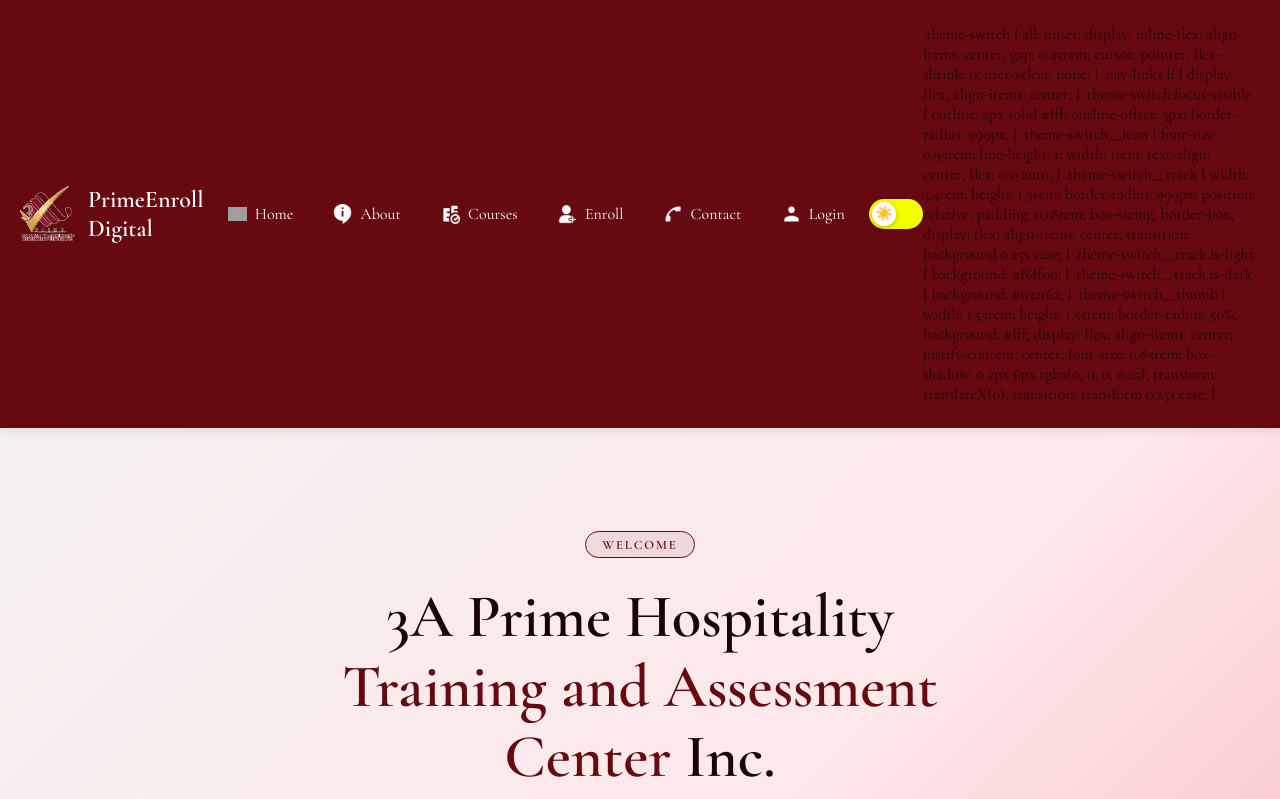
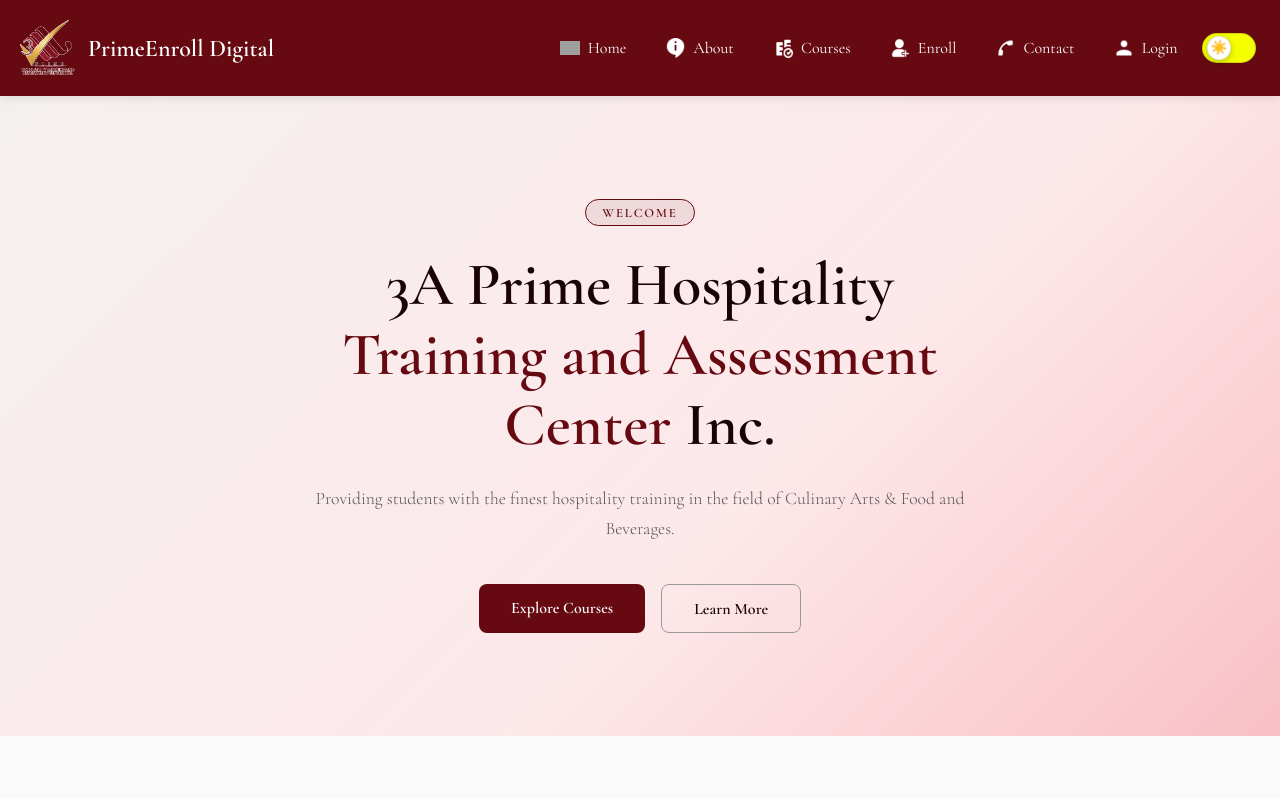
Before and after one commit to apassionatestudent/Site, a React (Vite) app in the folder frontend/: page / in a window 1280 px wide. Shown: the top 799 px of the page. Built offline with nearby package versions, Linux system fonts and the light colour scheme; grey boxes are pictures that could not be loaded.

Commit message:
corrected the master branch after design failure in merge

```diff
--- /dev/null
+++ b/frontend/src/components/ThemeToggle.css
@@ -0,0 +1,58 @@
+.theme-switch {
+  /* reset button styles */
+  all: unset;
+  display: inline-flex;
+  align-items: center;
+  gap: 0.45rem;
+  cursor: pointer;
+  flex-shrink: 0;
+  user-select: none;
+}
+
+.theme-switch:focus-visible {
+  outline: 2px solid #fff;
+  outline-offset: 3px;
+  border-radius: 999px;
+}
+
+.theme-switch-track {
+  width: 3.4rem;
+  height: 1.9rem;
+  border-radius: 999px;
+  padding: 0.12rem 0.25rem;
+  box-sizing: border-box;
+  display: flex;
+  align-items: center;
+  transition: background 0.25s ease;
+  border: 1px solid rgba(0, 0, 0, 0.15);
+  background-clip: padding-box;
+}
+
+.theme-switch-track.is-light {
+  background: #f6ff00;
+}
+
+.theme-switch-track.is-dark {
+  background: #032162;
+}
+
+/* thumb always animated */
+.theme-switch-thumb {
+  width: 1.55rem;
+  height: 1.55rem;
+  border-radius: 50%;
+  background: #fff;
+  border: 1px solid rgba(0, 0, 0, 0.1);
+  display: flex;
+  align-items: center;
+  justify-content: center;
+  font-size: 0.85rem;
+  box-shadow: 0 2px 6px rgba(0, 0, 0, 0.25);
+  transform: translateX(0);
+  transition: transform 0.25s ease;
+}
+
+/* slide thumb to the right when in dark mode */
+.theme-switch-track.is-dark .theme-switch-thumb {
+  transform: translateX(1.45rem);
+}
--- a/frontend/src/components/ThemeToggle.jsx
+++ b/frontend/src/components/ThemeToggle.jsx
@@ -1,91 +1,25 @@
-import { useTheme } from "./../context/ThemeContext.jsx";
+import './ThemeToggle.css';
+import { useTheme } from "../context/ThemeContext.jsx";
+
 
 export default function ThemeToggle() {
   const { isDark, toggleTheme } = useTheme();
 
   return (
-    <>
     <button
       type="button"
-        className="theme-switch"
+      className={`theme-switch`}
       role="switch"
       aria-checked={isDark}
       aria-label="Toggle theme"
       onClick={toggleTheme}
+      title='Switch to day/night mode?'
     >
-
-        <span className={`theme-switch__track ${isDark ? "is-dark" : "is-light"}`} aria-hidden="true">
-          <span className="theme-switch__thumb">
+      <span className={`theme-switch-track ${isDark ? "is-dark" : "is-light"}`} aria-hidden="true">
+        <span className="theme-switch-thumb">
           {isDark ? "🌙" : "☀️"}
         </span>
       </span>
-
     </button>
-
-      <style>{`
-        .theme-switch {
-          all: unset;
-          display: inline-flex;
-          align-items: center;
-          gap: 0.45rem;
-          cursor: pointer;
-          flex-shrink: 0;
-          user-select: none;
-        }
-
-        .nav-links li {
-          display: flex;
-          align-items: center;
-        }
-
-        .theme-switch:focus-visible {
-          outline: 2px solid #fff;
-          outline-offset: 3px;
-          border-radius: 999px;
-        }
-
-        .theme-switch__icon {
-          font-size: 0.95rem;
-          line-height: 1;
-          width: 1rem;
-          text-align: center;
-          flex: 0 0 auto;
-        }
-
-        .theme-switch__track {
-          width: 3.4rem;
-          height: 1.9rem;
-          border-radius: 999px;
-          position: relative;
-          padding: 0.18rem;
-          box-sizing: border-box;
-          display: flex;
-          align-items: center;
-          transition: background 0.25s ease;
-        }
-
-        .theme-switch__track.is-light {
-          background: #f6ff00;
-        }
-
-        .theme-switch__track.is-dark {
-          background: #032162;
-        }
-
-        .theme-switch__thumb {
-          width: 1.55rem;
-          height: 1.55rem;
-          border-radius: 50%;
-          background: #fff;
-          display: flex;
-          align-items: center;
-          justify-content: center;
-          font-size: 0.85rem;
-          box-shadow: 0 2px 6px rgba(0, 0, 0, 0.25);
-          transform: translateX(${isDark ? "1.45rem" : "0"});
-          transition: transform 0.25s ease;
-        }
-      `}</style>
-    </>
   );
 }
```
Lines whose indentation alone changed are shown as unchanged.
